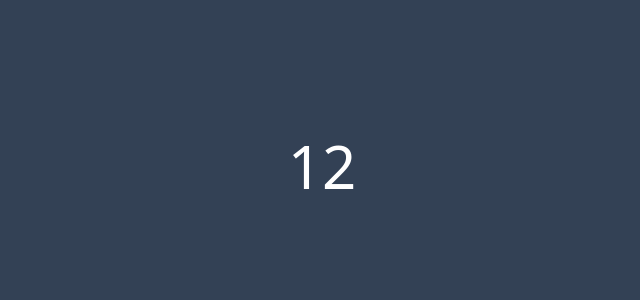
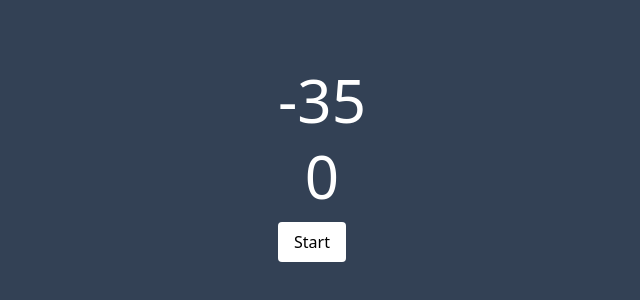
Before and after one commit to afaaq10/aloha, a React (Create React App) app: page / in a window 1280 px wide. Shown: the part 234-534 px from the top of the page, without its empty margins (318-958 px from the left). Built offline with nearby package versions, Linux system fonts and the light colour scheme.

Commit message:
added functionality

```diff
--- a/src/App.tsx
+++ b/src/App.tsx
@@ -1,10 +1,74 @@
-import React from 'react';
+import React, { useState } from 'react';
+
+const generateRandomNumbers = () => {
+    // Generate a random number between 0 and 100
+    return Math.floor(Math.random() * 101); // From 0 to 100
+}
+
+const generateRandomSign = () => {
+    // Generate a random sign (- or empty, indicating +)
+    return Math.random() < 0.5 ? '-' : '';
+}
 
 function App() {
+    const [currentDigitIndex, setCurrentDigitIndex] = useState(0);
+    const [numbers, setNumbers] = useState(Array.from({ length: 6 }, () => generateRandomSign() + generateRandomNumbers()));
+    const [sum, setSum] = useState(0);
+
+    const startProcess = () => {
+        // Reset current digit index
+        setCurrentDigitIndex(0);
+
+        // Generate new random numbers with signs
+        const newNumbers = Array.from({ length: 6 }, () => generateRandomSign() + generateRandomNumbers());
+        setNumbers(newNumbers);
+
+        // Start displaying digits one by one
+        const intervalId = setInterval(() => {
+            setCurrentDigitIndex(prevIndex => {
+                // Move to the next digit until the last digit is reached
+                if (prevIndex < 5) {
+                    return prevIndex + 1;
+                } else {
+                    // When the last digit is reached, stop the interval and calculate the sum
+                    clearInterval(intervalId);
+                    calculateSum(newNumbers);
+                    return prevIndex;
+                }
+            });
+        }, 1500);
+    };
+
+    const calculateSum = (numbersArray) => {
+        // Calculate the sum
+        const newSum = numbersArray.reduce((acc, curr) => {
+            // Convert the number strings to integers
+            const num = parseInt(curr);
+            // Check if it's a negative number
+            if (num < 0) {
+                // If negative, add its absolute value to the sum
+                return acc + Math.abs(num);
+            } else {
+                // Otherwise, just add the number
+                return acc + num;
+            }
+        }, 0);
+        // Set the sum
+        setSum(newSum);
+    };
+
     return (
-        <div className='h-[100vh] bg-slate-700 flex items-center justify-center'>
-            <div className=''>
-                <p className='text-6xl font-medium text-center text-white'>12</p>
+        <div className='flex items-center justify-center h-screen bg-slate-700'>
+            <div>
+                <div className="flex justify-center">
+                    <p className='text-6xl font-medium text-center text-white'>
+                        {numbers[currentDigitIndex]}
+                    </p>
+                </div>
+                <p className='mt-4 text-6xl font-medium text-center text-white'>{sum}</p>
+                <button className='px-4 py-2 mt-4 text-black bg-white rounded' onClick={startProcess}>
+                    Start
+                </button>
             </div>
         </div>
     );
```
